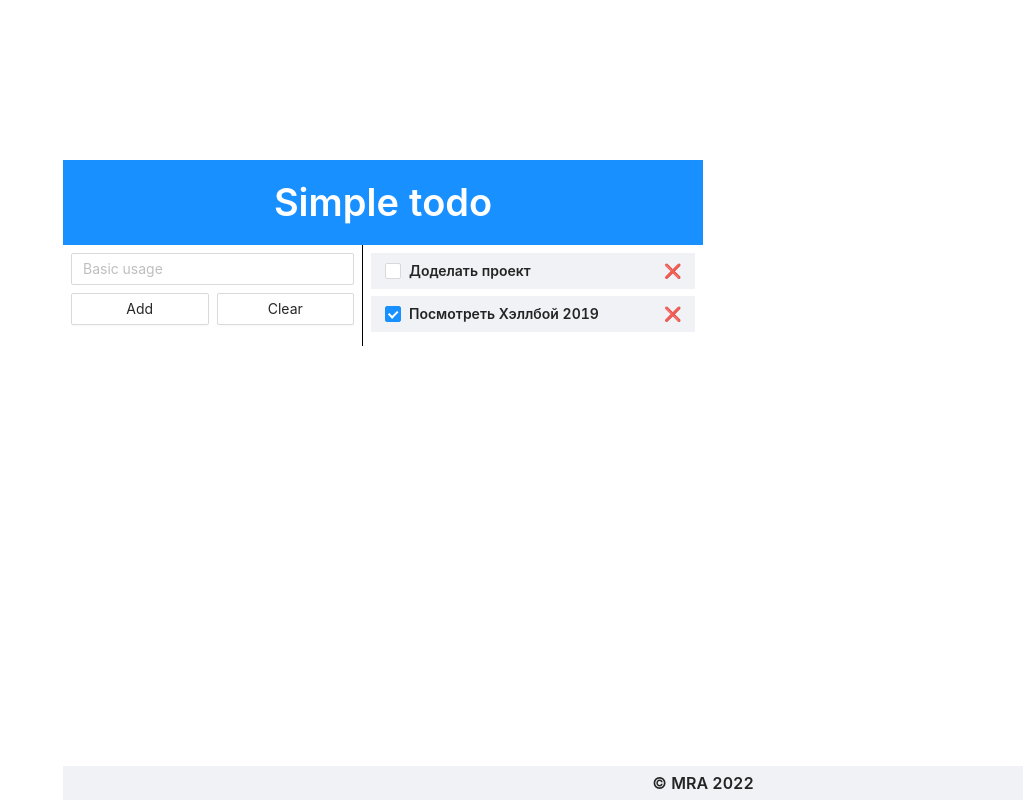
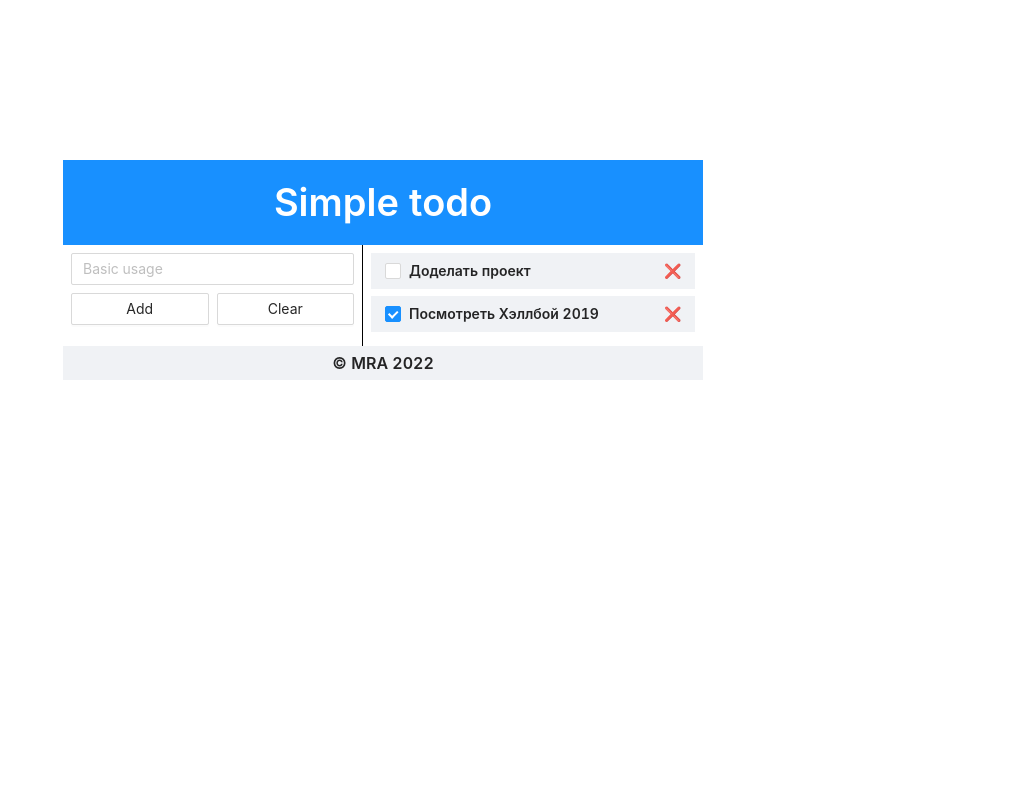
Before and after one commit to m4medbekov/simple-todo, a React (Create React App) app: page / in a window 1280 px wide. Shown: the whole page, without its empty margins (257-1280 px from the left). Built offline with nearby package versions, Linux system fonts and the light colour scheme.

Commit message:
Fix desktop position

```diff
--- a/src/components/footerEnd/FooterEnd.jsx
+++ b/src/components/footerEnd/FooterEnd.jsx
@@ -2,9 +2,9 @@ import { Layout, Typography } from 'antd';
 const { Title } = Typography;
 const { Footer } = Layout;
 
-const FooterEnd = () => {
+const FooterEnd = ({ windowWith }) => {
   return (
-    <Footer style={{ position: "fixed", bottom: 0, width: "100%", padding: "5px 50px" }}>
+    <Footer style={{ position: windowWith <= 1024 ? "fixed" : "relative", bottom: 0, width: "100%", padding: "5px 50px" }}>
       <Title style={{ margin: 0 }} level={5}>© MRA 2022</Title>
     </Footer>
   )
```
